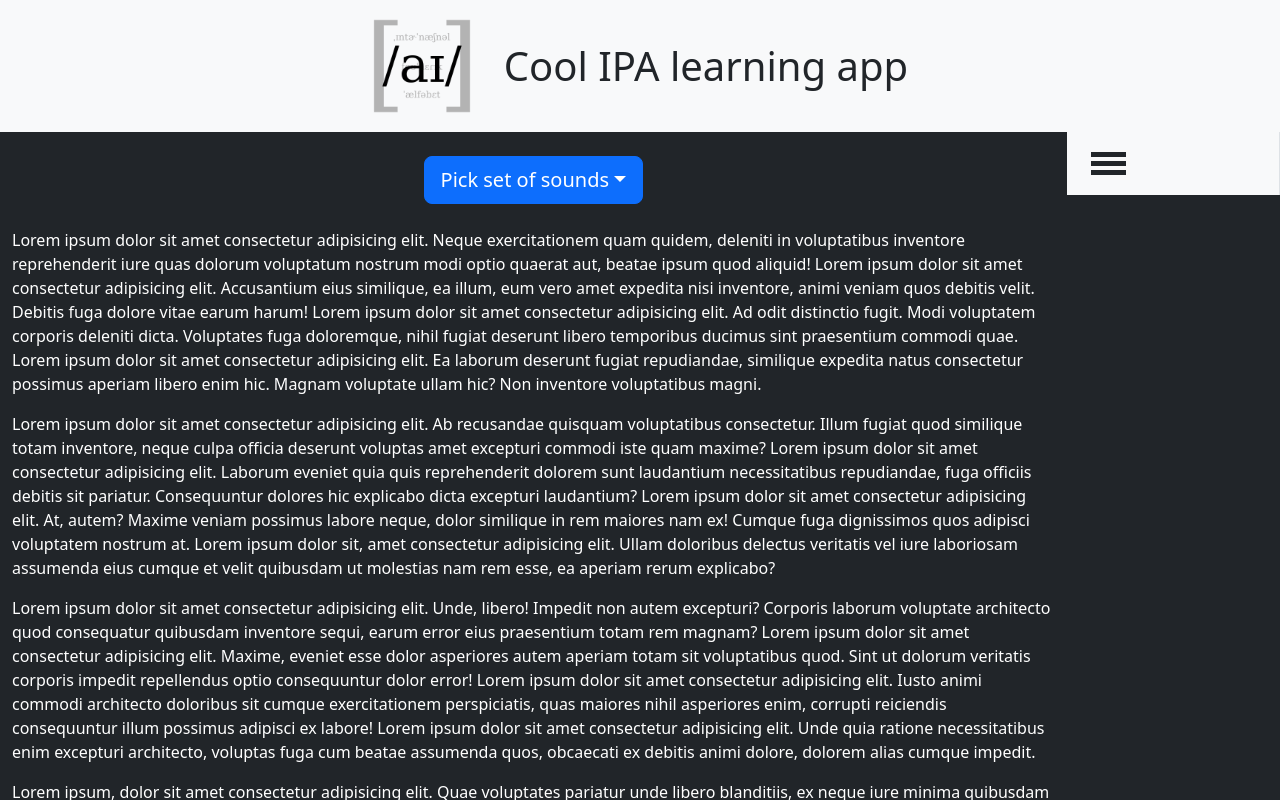
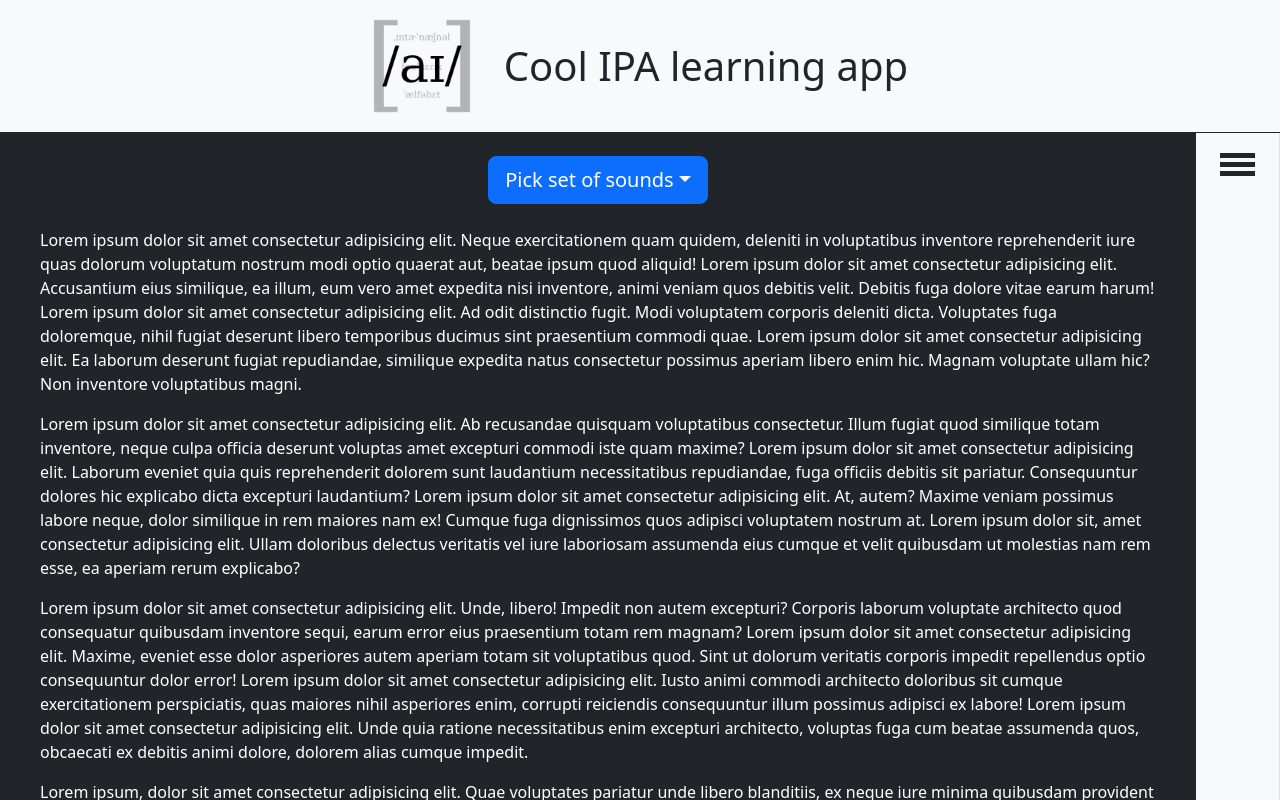
Before and after one commit to s-jevtic/fonolearn, an Angular app: page /main-menu in a window 1280 px wide. Shown: the top 800 px of the page. Built offline with nearby package versions, Linux system fonts and the light colour scheme.

Commit message:
fix errors in sidebar functionality

```diff
--- a/src/app/app.component.html
+++ b/src/app/app.component.html
@@ -3,12 +3,10 @@
   <h1 class="mx-3 mb-0">Cool IPA learning app</h1>
 </header>
 <main role="main">
-  <div class="row main-content">
-    <div class="col-md-10" id="content">
+  <div class="wrapper">
+    <div class="container-fluid" id="content">
       <router-outlet></router-outlet>
     </div>
-    <div class="col-md-2 h-100">
-      <app-useful-links></app-useful-links>
-    </div>
+    <app-useful-links></app-useful-links>
   </div>
 </main>
--- a/src/app/main-menu/main-menu.component.html
+++ b/src/app/main-menu/main-menu.component.html
@@ -1,4 +1,4 @@
-<div class="container-fluid d-flex justify-content-center dropdown px-3 my-4">
+<div class="container d-flex justify-content-center dropdown px-3 my-4">
     <button class="btn btn-lg btn-primary dropdown-toggle" role="button" id="soundSetPicker" data-bs-toggle="dropdown" aria-expanded="false">Pick set of sounds</button>
     <ul class="dropdown-menu" aria-labelledby="soundSetPicker">
         <li><a class="dropdown-item" [routerLink]="['/ipa']" [queryParams]="{set: 'v'}">vowels</a></li>
--- a/src/app/useful-links/useful-links.component.html
+++ b/src/app/useful-links/useful-links.component.html
@@ -1,11 +1,11 @@
-<div class="container-fluid d-flex justify-content-center border-end bg-light px-0" id="sidebar">
 <hr class="divider"/>
-    <div class="container-sm d-flex px-0">
+<div class="border-end bg-light px-0" id="sidebar-wrapper">
     <div class="container-xs py-3 mx-3" id="menu-icon" (click)="toggleSidebar()">
         <div class="bar1 bg-dark mx-2 my-1"></div>
         <div class="bar2 bg-dark mx-2 my-1"></div>
         <div class="bar3 bg-dark mx-2 my-1"></div>
     </div>
+    <div class="px-0" id="sidebar">
         <ng-container *ngIf="toggled">
             <div class="pt-3 pb-4 me-3" id="links-menu">
                 <h2>Useful links</h2>
--- a/src/app/useful-links/useful-links.component.ts
+++ b/src/app/useful-links/useful-links.component.ts
@@ -14,18 +14,9 @@ export class UsefulLinksComponent implements OnInit {
   }
 
   toggleSidebar() {
-    (document.getElementById("menu-icon") as HTMLElement).classList.toggle("toggle");
-    if(this.toggled)
-    {
-      (document.getElementById("links-menu") as HTMLElement).classList.remove("toggle");
-      this.toggled = false;
-    }
-    else
-    {
-      this.toggled = true;
-      (document.getElementById("links-menu") as HTMLElement).classList.add("toggle");
-    }
-    console.log((document.getElementById("menu-icon") as HTMLElement).classList + "\n" + (document.getElementById("links-menu") as HTMLElement).classList + "\n" + this.toggled);
+    (document.getElementById("sidebar-wrapper") as HTMLElement).classList.toggle("toggle");
+    this.toggled = !this.toggled;
+    // console.log((document.getElementById("menu-icon") as HTMLElement).classList + "\n" + (document.getElementById("links-menu") as HTMLElement).classList + "\n" + this.toggled);
   }
 
   toggled: boolean;
--- a/src/styles.css
+++ b/src/styles.css
@@ -1,4 +1,8 @@
 /* You can add global styles to this file, and also import other style files */
+:root{
+    --link-width: 250px; /* maybe remove the constant and make the width automatic in the future? */
+}
+
 html{
     font-family: 'DejaVu Sans', 'Lucida Sans', 'Lucida Sans Regular', 'Lucida Grande', 'Lucida Sans Unicode', Verdana, sans-serif;
     /*background-color: black;*/
@@ -12,8 +16,11 @@ body{
     min-height: 100vh;
 }
 
-main{
-    flex: 1;
+.wrapper{
+    display: flex;
+    min-height: 100%;
+    width: 100%;
+    align-items: stretch;
 }
 
 .ipa{
@@ -22,22 +29,51 @@ main{
 
 #content{
     /* max-width: calc(100wv - 15rem); */
-    /* position: relative;
-    float: left; */
+    /* position: relative; */
     align-items: center;
     color: white;
 }
 
-#sidebar-col{
+#sidebar-wrapper{
     height: 100%;
+    transition: all 0.4s;
+    display: flex;
+}
+
+#sidebar-wrapper.toggle{
+    min-width: var(--link-width);
+}
+
+#menu-icon{
+    float: left;
 }
 
 #sidebar{
-    /* min-width: 15rem; */
-    height: 100%;
-    position: relative;
-    float: right;
-    transition: 0.4s;
+    width: var(--link-width);
+    min-height: 100%;
+    margin: 0;
+    transition: all 0.4s; /* should be smoother, probably has to do with the ngIf */
+}
+
+#sidebar-wrapper:not(.toggle) #sidebar{
+    /* margin-right: -var(--link-width); */
+    width: 0px;
+}
+
+@media (max-width: 1080px){
+    :not(.toggle) #sidebar{
+        margin-right: -var(--link-width);
+    }
+    .toggle #sidebar{
+        min-width: var(--link-width);
+    }
+    #sidebar-wrapper.toggle{
+        width: 100vw;
+        margin-right: 0;
+        position: absolute;
+        left: 0;
+        right: 0;
+    }
 }
 
 hr.divider{
@@ -73,7 +109,7 @@ hr.divider{
     transition: 0.4s;
 }
 
-#links-menu .toggle{
+/* .toggle #links-menu{
     width: 0;
     height: 0;
-}
+} */
```
Lines whose indentation alone changed are shown as unchanged.
